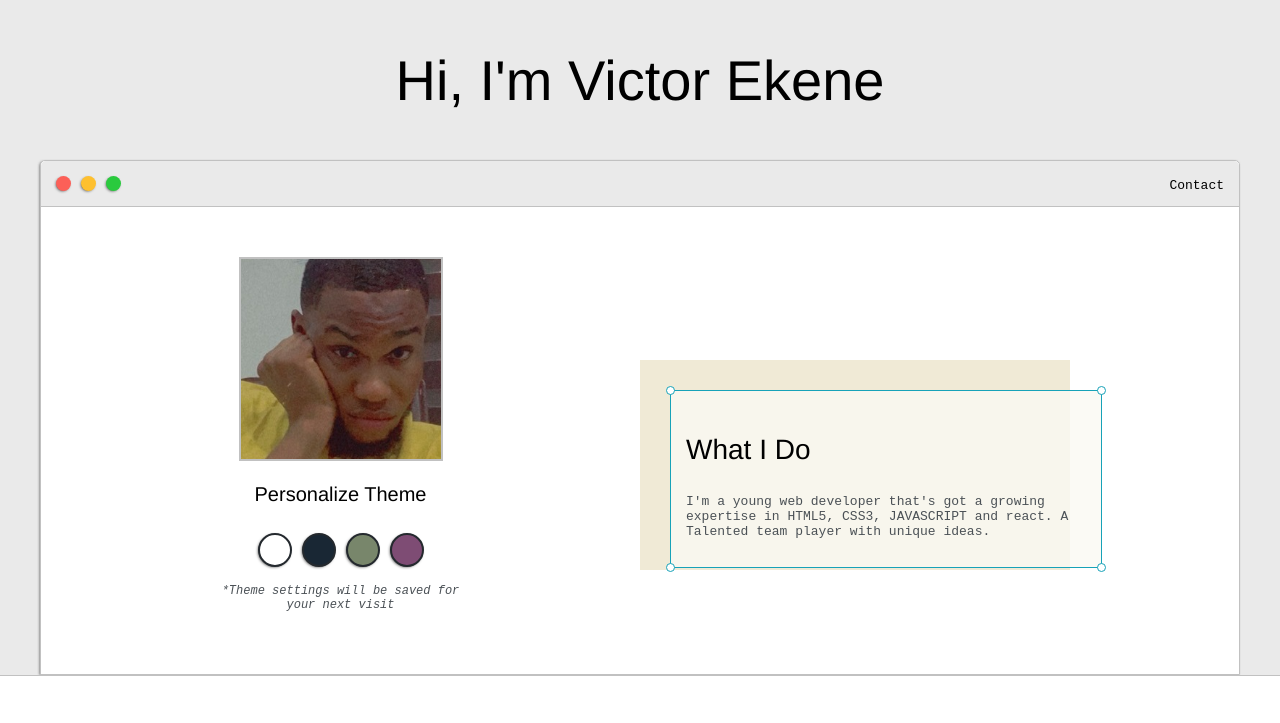
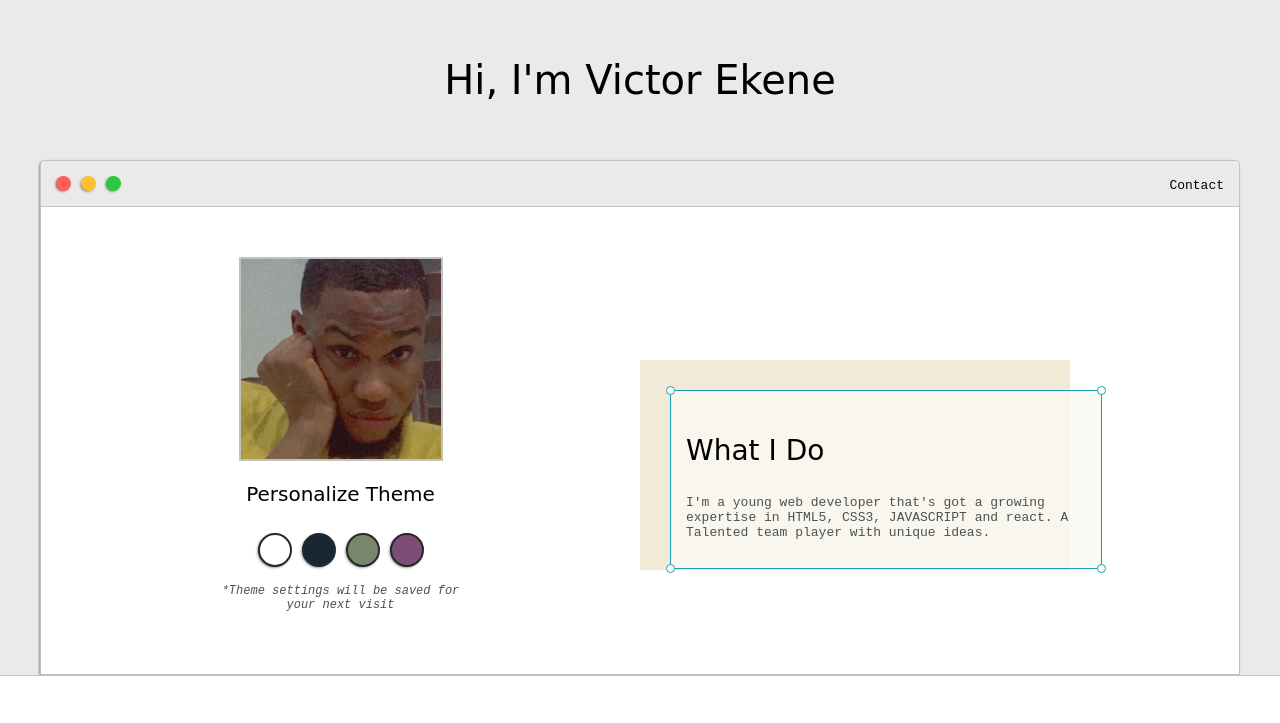
Before and after one commit to nerdolowo/first-portfolio, a plain HTML site: page index.html in a window 1280 px wide. Shown: the top 723 px of the page. Drawn offline with Linux system fonts and the light colour scheme.

Commit message:
Update default.css

```diff
--- a/css/default.css
+++ b/css/default.css
@@ -28,7 +28,7 @@ body *{
 
 h1, h2, h3, h4, h5, h6, strong{
     color: var(--mainText);
-    font-family: 'Franklin Gothic Medium', 'Arial Narrow', Arial, sans-serif;
+    font-family: 'Press Start 2P', cursive;
     font-weight: 500;
 }
 
@@ -46,8 +46,8 @@ ul{
     list-style: none;
 }
 
-h1 { font-size: 56px;}
-h2 { font-size: 36px;}
+h1 { font-size: 40px;}
+h2 { font-size: 34px;}
 h3 { font-size: 28px;}
 h4 { font-size: 24px;}
 h5 { font-size: 20px;}
```
